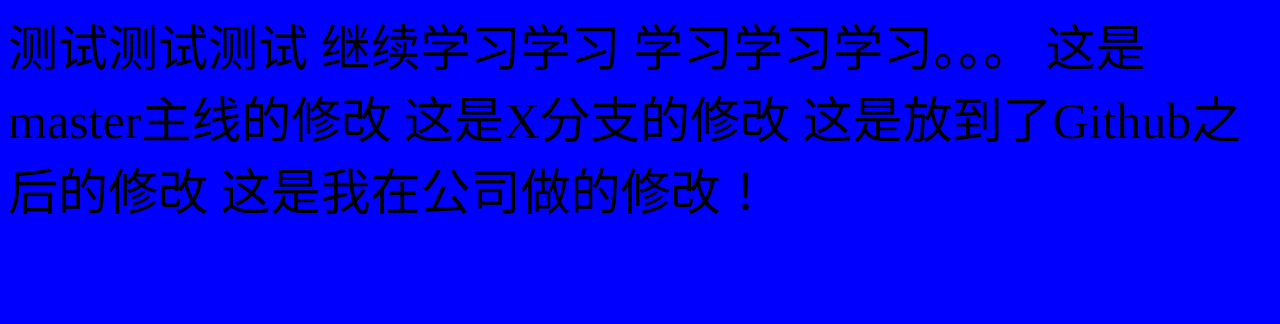
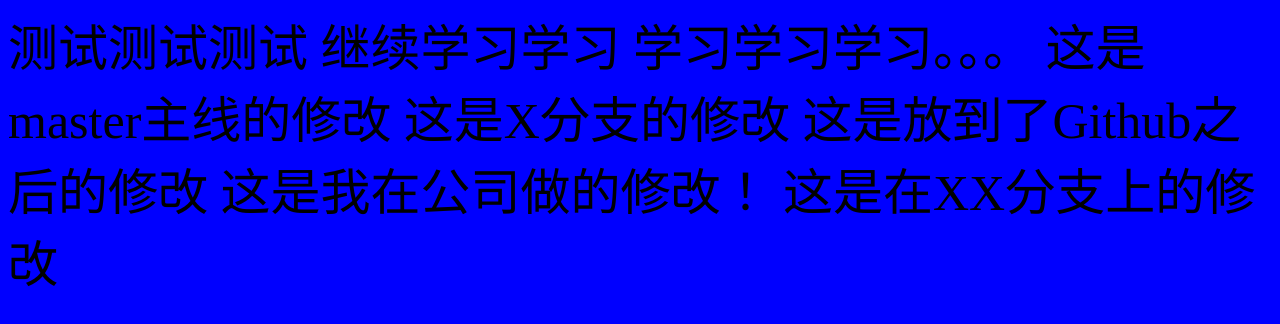
Before and after one commit to low1down/git_demo-01, a plain HTML site: page index.html in a window 1280 px wide. Drawn offline with Linux system fonts and the light colour scheme.

Commit message:
在XX分支上进行了修改

```diff
--- a/index.html
+++ b/index.html
@@ -18,5 +18,7 @@
     这是放到了Github之后的修改
     这是我在公司做的修改！
 
+    这是在XX分支上的修改
+
 </body>
 </html>
```
